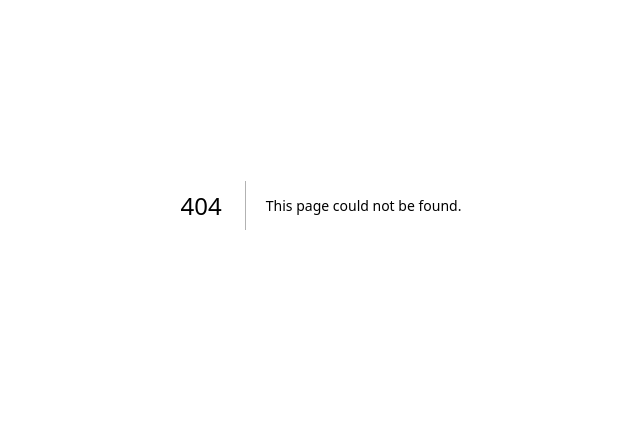
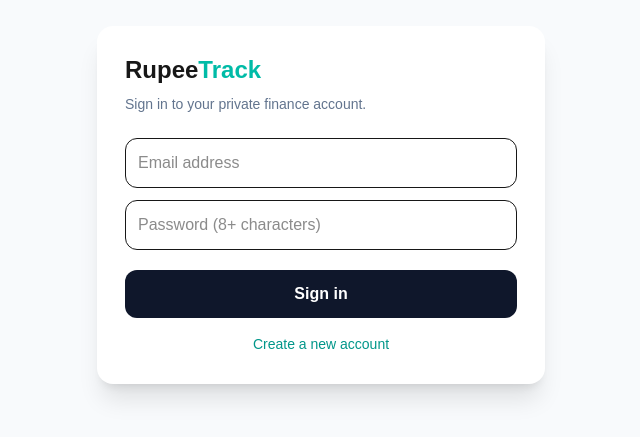
Before and after one commit to hhimanshubehera644-eng/rupeetrack, a Next.js app: page /login in a window 1280 px wide. Before the commit this address had no page. Shown: the part 195-632 px from the top of the page, without its empty margins (319-959 px from the left). Built offline with nearby package versions, Linux system fonts and the light colour scheme.

Commit message:
Add login and signup screen

```diff
--- /dev/null
+++ b/app/login/page.tsx
@@ -0,0 +1,20 @@
+"use client";
+
+import { FormEvent, useState } from "react";
+import { useRouter } from "next/navigation";
+
+export default function LoginPage() {
+  const router = useRouter();
+  const [signup, setSignup] = useState(false);
+  const [error, setError] = useState("");
+  async function submit(event: FormEvent<HTMLFormElement>) {
+    event.preventDefault();
+    setError("");
+    const data = new FormData(event.currentTarget);
+    const response = await fetch("/api/auth", { method: "POST", headers: { "Content-Type": "application/json" }, body: JSON.stringify({ email: data.get("email"), password: data.get("password"), ...(signup ? { name: data.get("name") } : {}) }) });
+    if (!response.ok) { setError((await response.json()).error ?? "Unable to continue."); return; }
+    router.push("/");
+    router.refresh();
+  }
+  return <main className="flex min-h-screen items-center justify-center bg-slate-50 p-5"><form onSubmit={submit} className="w-full max-w-md rounded-2xl bg-white p-7 shadow-xl"><h1 className="text-2xl font-bold">Rupee<span className="text-teal-500">Track</span></h1><p className="mt-2 text-sm text-slate-500">{signup ? "Create your private finance account." : "Sign in to your private finance account."}</p>{signup && <input required name="name" placeholder="Your name" className="mt-6 w-full rounded-xl border p-3" />}<input required type="email" name="email" placeholder="Email address" className="mt-6 w-full rounded-xl border p-3" /><input required minLength={8} type="password" name="password" placeholder="Password (8+ characters)" className="mt-3 w-full rounded-xl border p-3" />{error && <p role="alert" className="mt-3 text-sm text-rose-600">{error}</p>}<button className="mt-5 w-full rounded-xl bg-slate-900 py-3 font-semibold text-white">{signup ? "Create account" : "Sign in"}</button><button type="button" onClick={() => setSignup(!signup)} className="mt-4 w-full text-sm text-teal-600">{signup ? "Already have an account? Sign in" : "Create a new account"}</button></form></main>;
+}
```
